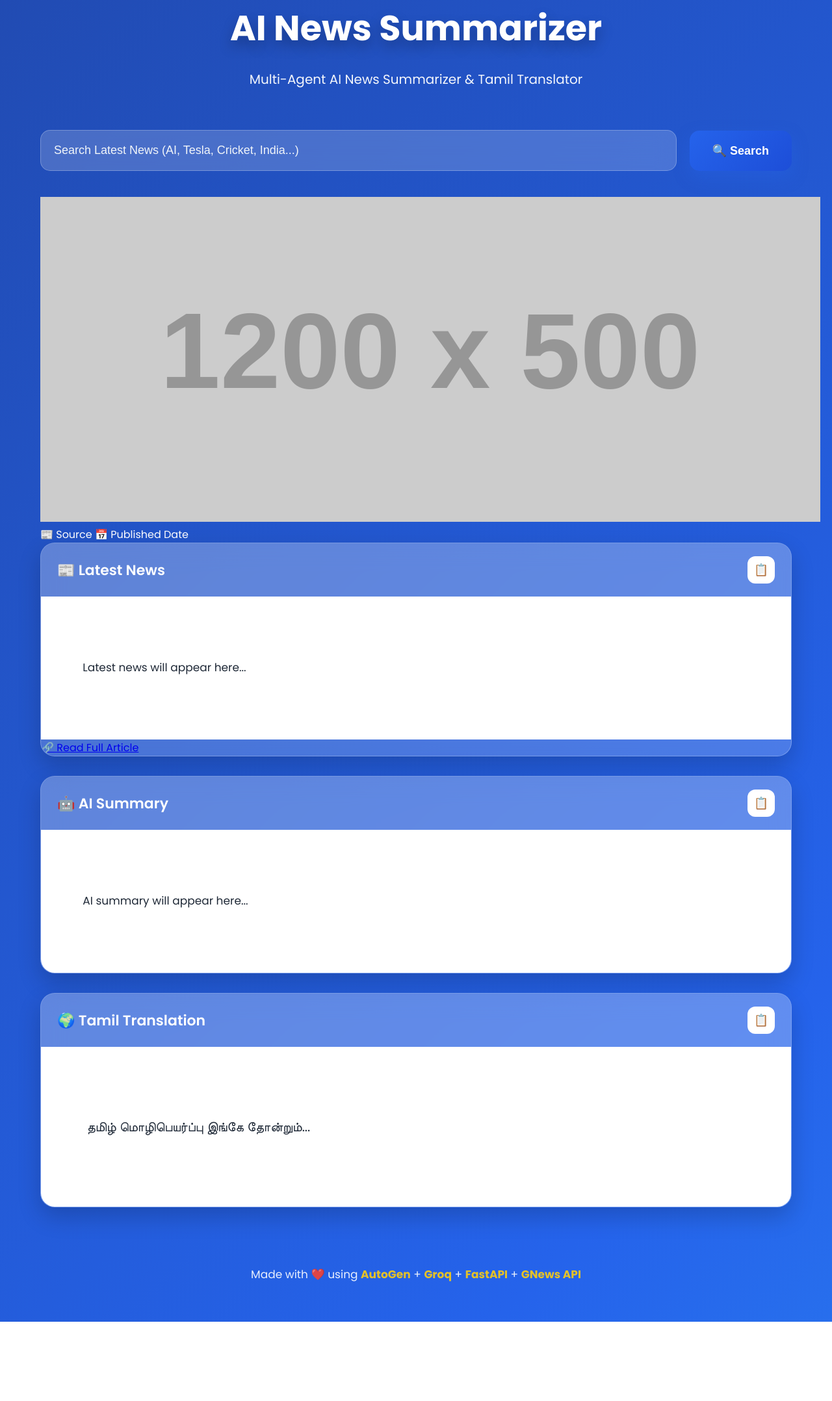
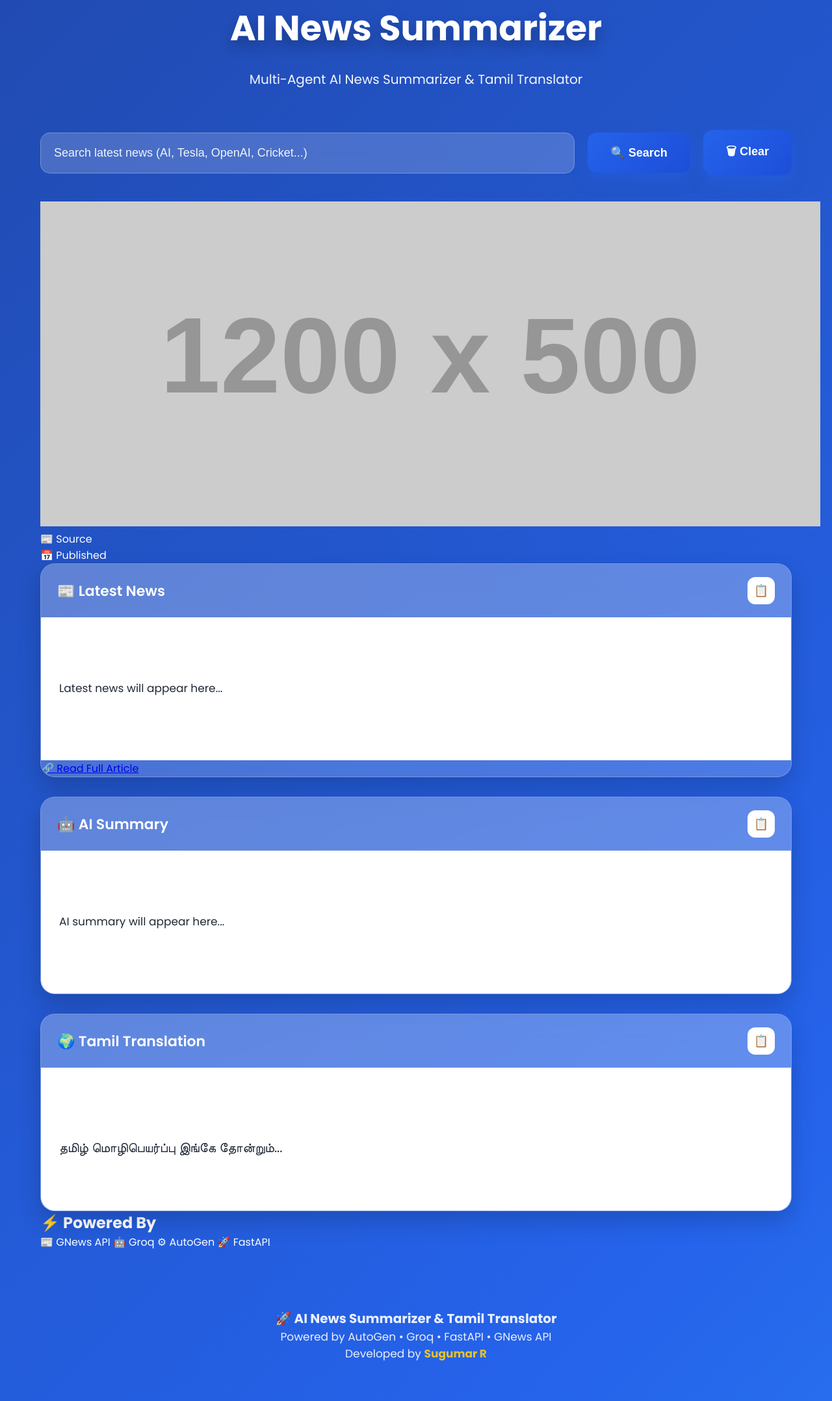
Before and after one commit to sugumarranganathan/AI-News-Summarizer, a FastAPI app: page / in a window 1280 px wide. Shown: the part 132-2288 px from the top of the page at 65% size. Before the commit the page ends 2166 px from the top, so only its background shows below. Run offline with FastAPI, Linux system fonts and the light colour scheme; grey boxes labelled with a size stand in for pictures from a placeholder-image service; some libraries are stand-ins or nearby versions.

Commit message:
Update index.html

```diff
--- a/templates/index.html
+++ b/templates/index.html
@@ -5,18 +5,14 @@
 
 <meta charset="UTF-8">
 
-    <meta
-        name="viewport"
+<meta name="viewport"
       content="width=device-width, initial-scale=1.0">
 
 <title>AI News Summarizer & Tamil Translator</title>
 
-    <link
-        rel="stylesheet"
-        href="/static/style.css">
+<link rel="stylesheet" href="/static/style.css">
 
-    <link
-        href="https://fonts.googleapis.com/css2?family=Poppins:wght@300;400;500;600;700&display=swap"
+<link href="https://fonts.googleapis.com/css2?family=Poppins:wght@300;400;500;600;700&display=swap"
       rel="stylesheet">
 
 </head>
@@ -25,9 +21,9 @@
 
 <div class="container">
 
-<!-- ====================================================== -->
+<!-- ========================================= -->
 <!-- NAVBAR -->
-<!-- ====================================================== -->
+<!-- ========================================= -->
 
 <nav>
 
@@ -37,19 +33,21 @@
 
 </div>
 
-    <button
-        id="themeBtn"
-        class="theme-btn">
+<div>
+
+<button id="themeBtn" class="theme-btn">
 
 🌙
 
 </button>
 
+</div>
+
 </nav>
 
-<!-- ====================================================== -->
+<!-- ========================================= -->
 <!-- HERO -->
-<!-- ====================================================== -->
+<!-- ========================================= -->
 
 <section class="hero">
 
@@ -61,23 +59,22 @@
 
 <p>
 
-        Multi-Agent AI News Summarizer &
-        Tamil Translator
+Multi-Agent AI News Summarizer & Tamil Translator
 
 </p>
 
 </section>
 
-<!-- ====================================================== -->
+<!-- ========================================= -->
 <!-- SEARCH -->
-<!-- ====================================================== -->
+<!-- ========================================= -->
 
 <section class="search-box">
 
 <input
 type="text"
 id="topic"
-        placeholder="Search Latest News (AI, Tesla, Cricket, India...)">
+placeholder="Search latest news (AI, Tesla, OpenAI, Cricket...)">
 
 <button id="searchBtn">
 
@@ -85,29 +82,65 @@
 
 </button>
 
+<button id="clearBtn">
+
+🗑 Clear
+
+</button>
+
 </section>
 
-<!-- ====================================================== -->
+<!-- ========================================= -->
 <!-- LOADING -->
-<!-- ====================================================== -->
+<!-- ========================================= -->
 
-<div
-    id="loading"
-    class="loading hidden">
+<div id="loading" class="loading hidden">
 
 <div class="loader"></div>
 
 <p>
 
-        AI is searching latest news...
+Searching latest news...
 
 </p>
 
 </div>
 
-<!-- ====================================================== -->
-<!-- NEWS IMAGE -->
-<!-- ====================================================== -->
+<!-- ========================================= -->
+<!-- AI AGENT STATUS -->
+<!-- ========================================= -->
+
+<div id="agentStatus" class="agent-status hidden">
+
+<h2>
+
+🤖 Multi-Agent Workflow
+
+</h2>
+
+<div id="newsAgent" class="agent-item">
+
+⏳ News Agent : Waiting...
+
+</div>
+
+<div id="summaryAgent" class="agent-item">
+
+⏳ Summarizer Agent : Waiting...
+
+</div>
+
+<div id="translatorAgent" class="agent-item">
+
+⏳ Translator Agent : Waiting...
+
+</div>
+
+</div>
+
+<!-- ========================================= -->
+<!-- IMAGE -->
+<!-- ========================================= -->
 
 <div class="image-card">
 
@@ -118,11 +151,13 @@
 
 </div>
 
-<!-- ====================================================== -->
+<!-- ========================================= -->
 <!-- SOURCE -->
-<!-- ====================================================== -->
+<!-- ========================================= -->
 
 <div class="info-bar">
+
+<div>
 
 <span id="source">
 
@@ -130,23 +165,27 @@
 
 </span>
 
+</div>
+
+<div>
+
 <span id="published">
 
-        📅 Published Date
+📅 Published
 
 </span>
 
 </div>
 
-<!-- ====================================================== -->
-<!-- RESULT GRID -->
-<!-- ====================================================== -->
+</div>
+
+<!-- ========================================= -->
+<!-- RESULT -->
+<!-- ========================================= -->
 
 <div class="grid">
 
-<!-- ====================================================== -->
 <!-- NEWS -->
-<!-- ====================================================== -->
 
 <div class="card">
 
@@ -168,9 +207,7 @@
 
 </div>
 
-    <div
-        id="news"
-        class="card-body">
+<div id="news" class="card-body">
 
 Latest news will appear here...
 
@@ -191,9 +228,7 @@
 
 </div>
 
-<!-- ====================================================== -->
 <!-- SUMMARY -->
-<!-- ====================================================== -->
 
 <div class="card">
 
@@ -215,9 +250,7 @@
 
 </div>
 
-    <div
-        id="summary"
-        class="card-body">
+<div id="summary" class="card-body">
 
 AI summary will appear here...
 
@@ -225,9 +258,7 @@
 
 </div>
 
-<!-- ====================================================== -->
 <!-- TAMIL -->
-<!-- ====================================================== -->
 
 <div class="card">
 
@@ -261,27 +292,71 @@
 
 </div>
 
-<!-- ====================================================== -->
+<!-- ========================================= -->
+<!-- TECHNOLOGY -->
+<!-- ========================================= -->
+
+<section class="tech-stack">
+
+<h2>
+
+⚡ Powered By
+
+</h2>
+
+<div class="badges">
+
+<span class="badge">
+
+📰 GNews API
+
+</span>
+
+<span class="badge">
+
+🤖 Groq
+
+</span>
+
+<span class="badge">
+
+⚙ AutoGen
+
+</span>
+
+<span class="badge">
+
+🚀 FastAPI
+
+</span>
+
+</div>
+
+</section>
+
+<!-- ========================================= -->
 <!-- FOOTER -->
-<!-- ====================================================== -->
+<!-- ========================================= -->
 
 <footer>
 
-    Made with ❤️ using
+<h3>
 
-    <strong>AutoGen</strong>
+🚀 AI News Summarizer & Tamil Translator
 
-    +
+</h3>
 
-    <strong>Groq</strong>
+<p>
 
-    +
+Powered by AutoGen • Groq • FastAPI • GNews API
 
-    <strong>FastAPI</strong>
+</p>
 
-    +
+<p>
 
-    <strong>GNews API</strong>
+Developed by <strong>Sugumar R</strong>
+
+</p>
 
 </footer>
 
```
Lines whose indentation alone changed are shown as unchanged.
